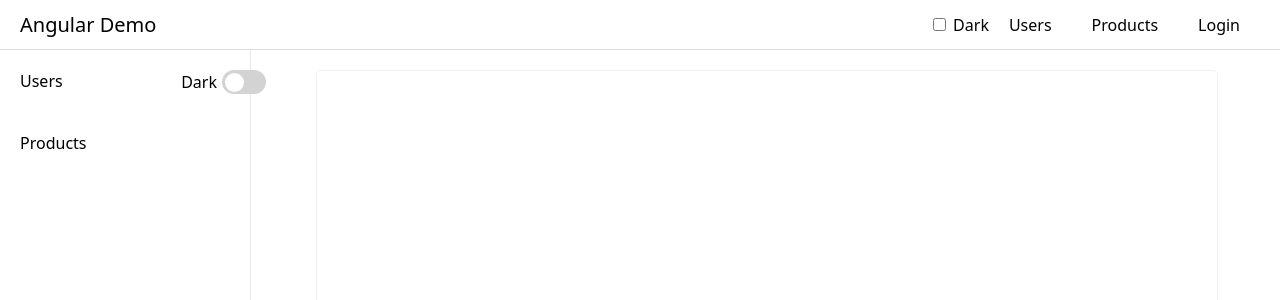
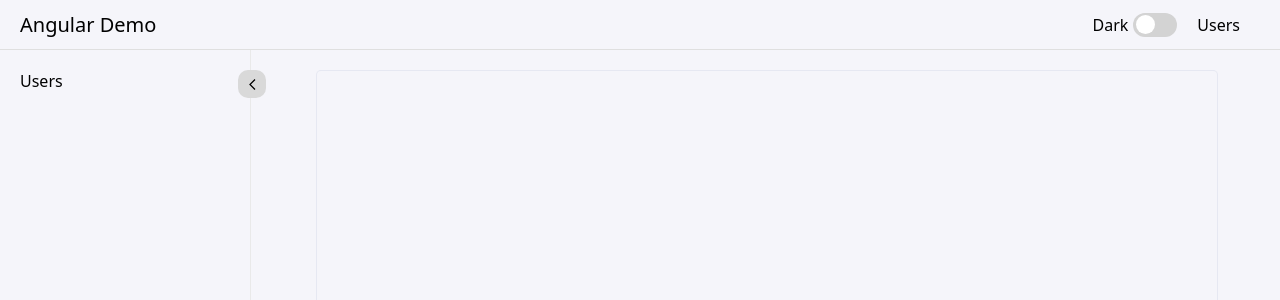
Before and after one commit to oscar-dlth/angular-demo, an Angular app: page /#/ in a window 1280 px wide. Shown: the top 300 px of the page. Built offline with nearby package versions, Linux system fonts and the light colour scheme.

Commit message:
feat: add styles and add toggle to header

```diff
--- a/src/app/UI/components/header/header.component.html
+++ b/src/app/UI/components/header/header.component.html
@@ -1,11 +1,9 @@
 <header class="header" [ngClass]="{'justify-content-center': (resposiveService.isMobile$ | async)}">
   <h1 class="cursor-pointer home-link" [routerLink]="['/']" >Angular Demo</h1>
   <ul>
+    <li><app-toogle-button [ngModel]="themeService.isDarkTheme$ | async" (ngModelChange)="this.themeService.updateTheme($event)"></app-toogle-button></li>
     <ng-container *ngIf="!(resposiveService.isMobile$ | async)">
-      <li><input [value]="themeService.isDarkTheme$ | async" #themeCheck (change)="updateTheme($event)" type="checkbox"> Dark </li>
       <li class="cursor-pointer"> <a class="nav-link" [routerLink]="['users']">Users</a></li>
-      <li class="cursor-pointer"> <a class="nav-link">Products</a></li>
-      <li class="cursor-pointer"> <a class="nav-link">Login</a></li>
     </ng-container>
   </ul>
 </header>
--- a/src/app/UI/components/header/header.component.sass
+++ b/src/app/UI/components/header/header.component.sass
@@ -33,3 +33,4 @@
 
 .justify-content-center
   justify-content: center
+  column-gap: 10px
--- a/src/app/UI/components/header/header.component.ts
+++ b/src/app/UI/components/header/header.component.ts
@@ -13,9 +13,4 @@ export class HeaderComponent implements OnInit {
 
   ngOnInit(): void {
   }
-
-  updateTheme(event: any){
-    this.themeService.updateTheme(event.target.checked)
-  }
-
 }
--- a/src/app/UI/components/side-navigation-bar/side-navigation-bar.component.html
+++ b/src/app/UI/components/side-navigation-bar/side-navigation-bar.component.html
@@ -1,6 +1,6 @@
 <aside class="side-navigation" [ngClass]="{'is-collapsed': (isCollapsed$ | async) }">
   <span class="collapse-button-container">
-    <app-toogle-button
+    <app-button-icon
       [isActive]="(isCollapsed$ | async)"
       (toggle)="sideNavigationFacade.toogleSideNav()"
       customClass="collapse-button"
@@ -12,7 +12,6 @@
   <ng-container *ngIf="!(isCollapsed$ | async)">
     <ul class="routes-container">
       <li class="cursor-pointer"> <a class="nav-link" [routerLink]="['users']">Users</a></li>
-      <li class="cursor-pointer"> <a class="nav-link" >Products</a></li>
     </ul>
   </ng-container>
 </aside>
--- a/src/global-styles/themes/dark.scss
+++ b/src/global-styles/themes/dark.scss
@@ -1,18 +1,18 @@
 $dark-value-theme:(
   name: "dark",
-  header-bg-color: black,
+  header-bg-color: #17171F,
   header-text-color: white,
-  header-border-botom-color: #727272,
-  header-link-hover-bg-color: #727272,
-  left-side-bg-color: black,
+  header-border-botom-color: #494949,
+  header-link-hover-bg-color: #494949,
+  left-side-bg-color: #17171F,
   left-side-text-color: white,
-  left-side-border-right-color: #727272,
-  left-side-link-hover-bg-color: #727272,
-  left-side-collapse-button-bg-color: #727272,
-  right-side-bg-color: black,
+  left-side-border-right-color: #494949,
+  left-side-link-hover-bg-color: #494949,
+  left-side-collapse-button-bg-color: #494949,
+  right-side-bg-color: #17171F ,
   right-side-text-color: white,
-  right-side-card-bg-color: black,
-  footer-bg-color: black,
+  right-side-card-bg-color: #17171F,
+  footer-bg-color: #17171F,
   footer-text-color: white,
-  footer-border-top-color: #727272
+  footer-border-top-color: #494949
 )
--- a/src/global-styles/themes/light.scss
+++ b/src/global-styles/themes/light.scss
@@ -1,18 +1,18 @@
 $light-value-theme:(
   name: "light",
-  header-bg-color: white,
+  header-bg-color: #F5F5FA,
   header-text-color: black,
   header-border-botom-color: #dfdfdf,
   header-link-hover-bg-color: #727272,
-  left-side-bg-color: white,
+  left-side-bg-color: #F5F5FA,
   left-side-text-color: black,
   left-side-border-right-color: #e9e9e9,
   left-side-link-hover-bg-color: #727272,
   left-side-collapse-button-bg-color: #d9d9d9,
-  right-side-bg-color: white,
+  right-side-bg-color: #F5F5FA,
   right-side-text-color: black,
-  right-side-card-bg-color: white,
-  footer-bg-color: white,
+  right-side-card-bg-color: #F5F5FA,
+  footer-bg-color: #F5F5FA,
   footer-text-color: black,
   footer-border-top-color: #b9b8b8
 );
```
Also changed, not shown: src/app/UI/core/core.module.ts (+5 -2 lines).
